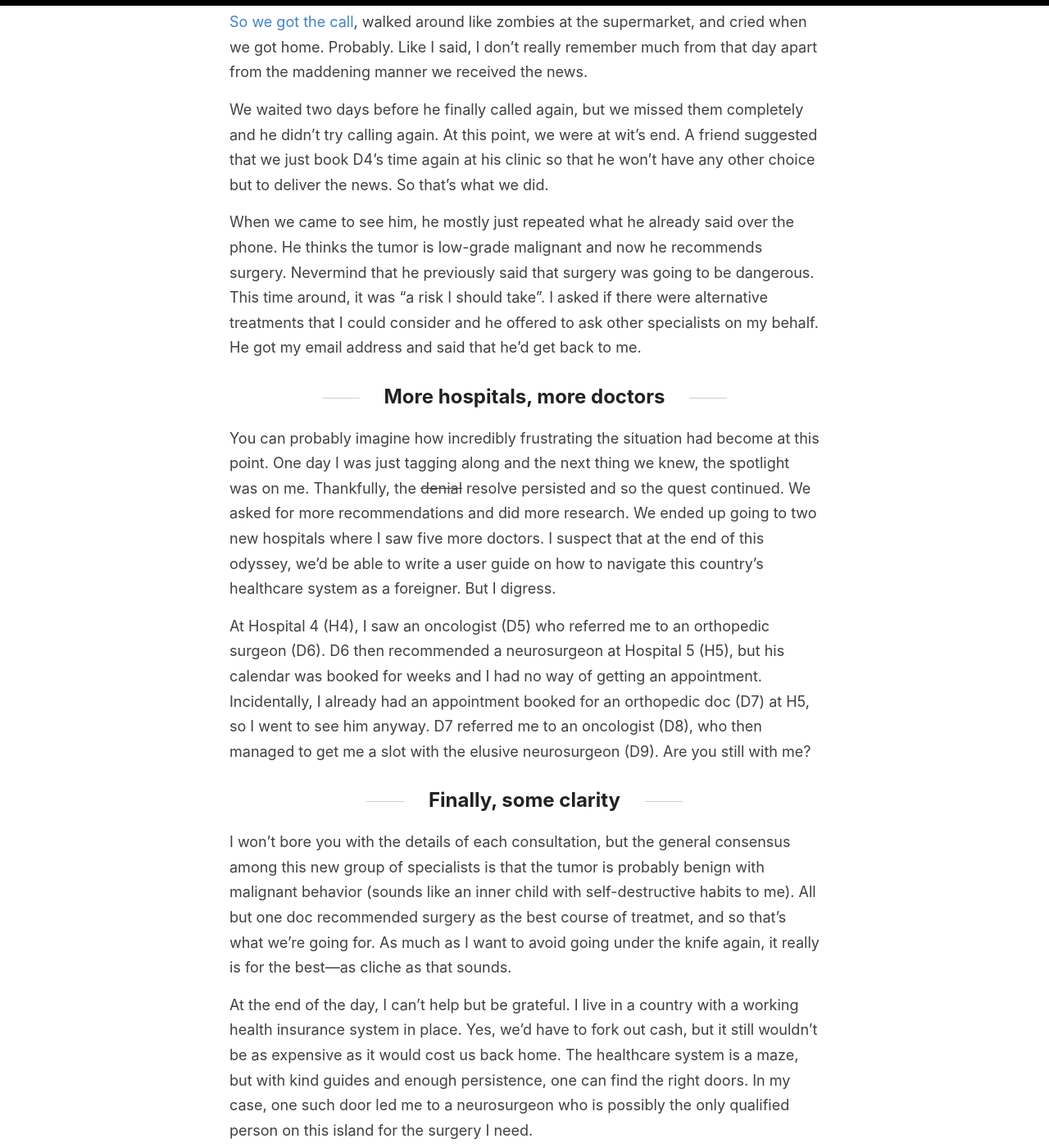
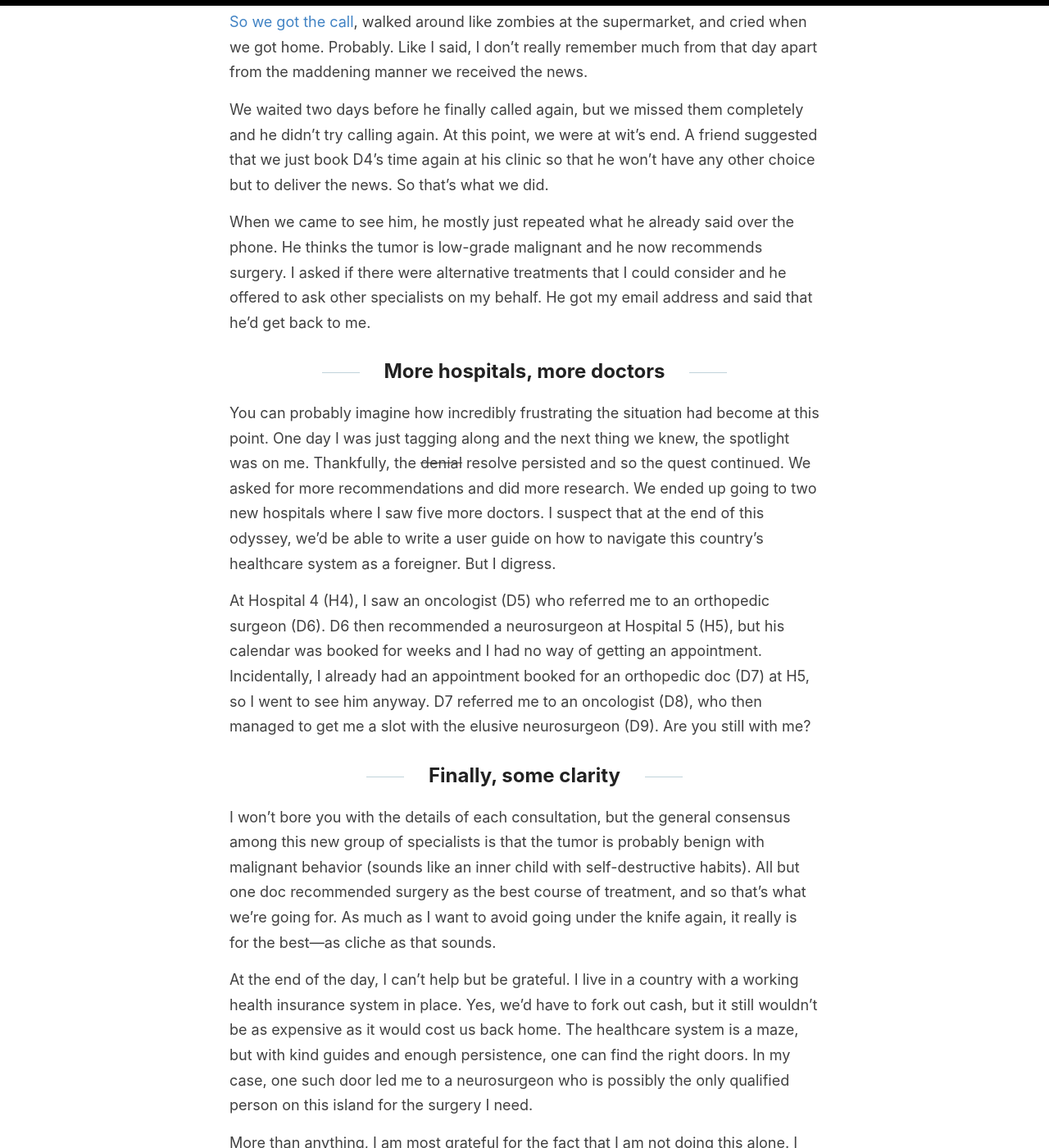
Before and after one commit to rialitybytes/rialitybytes.github.io, a Jekyll site: the page built from _posts/2022-01-06-odyssey-3.md, in a window 1280 px wide and 1400 px high, scrolled down 322 px. Shown: the whole window at 82% size. Built offline with Jekyll 4.4.1, drawn with Linux system fonts in a browser that asks for light colours.

Commit message:
Update 2022-01-06-odyssey-3.md

```diff
--- a/_posts/2022-01-06-odyssey-3.md
+++ b/_posts/2022-01-06-odyssey-3.md
@@ -11,7 +11,7 @@ Unlike D4, I won't make you wait more than 48 hours before I tell you the real d
 
 We waited two days before he finally called again, but we missed them completely and he didn't try calling again. At this point, we were at wit's end. A friend suggested that we just book D4's time again at his clinic so that he won't have any other choice but to deliver the news. So that's what we did.
 
-When we came to see him, he mostly just repeated what he already said over the phone. He thinks the tumor is low-grade malignant and now he recommends surgery. Nevermind that he previously said that surgery was going to be dangerous. This time around, it was "a risk I should take". I asked if there were alternative treatments that I could consider and he offered to ask other specialists on my behalf. He got my email address and said that he'd get back to me.
+When we came to see him, he mostly just repeated what he already said over the phone. He thinks the tumor is low-grade malignant and he now recommends surgery. I asked if there were alternative treatments that I could consider and he offered to ask other specialists on my behalf. He got my email address and said that he'd get back to me.
 
 ## More hospitals, more doctors
 
@@ -21,7 +21,7 @@ At Hospital 4 (H4), I saw an oncologist (D5) who referred me to an orthopedic su
 
 ## Finally, some clarity
 
-I won't bore you with the details of each consultation, but the general consensus among this new group of specialists is that the tumor is probably benign with malignant behavior (sounds like an inner child with self-destructive habits to me). All but one doc recommended surgery as the best course of treatmet, and so that's what we're going for. As much as I want to avoid going under the knife again, it really is for the best—as cliche as that sounds.
+I won't bore you with the details of each consultation, but the general consensus among this new group of specialists is that the tumor is probably benign with malignant behavior (sounds like an inner child with self-destructive habits). All but one doc recommended surgery as the best course of treatment, and so that's what we're going for. As much as I want to avoid going under the knife again, it really is for the best—as cliche as that sounds.
 
 At the end of the day, I can't help but be grateful. I live in a country with a working health insurance system in place. Yes, we'd have to fork out cash, but it still wouldn't be as expensive as it would cost us back home. The healthcare system is a maze, but with kind guides and enough persistence, one can find the right doors. In my case, one such door led me to a neurosurgeon who is possibly the only qualified person on this island for the surgery I need.
 
```
